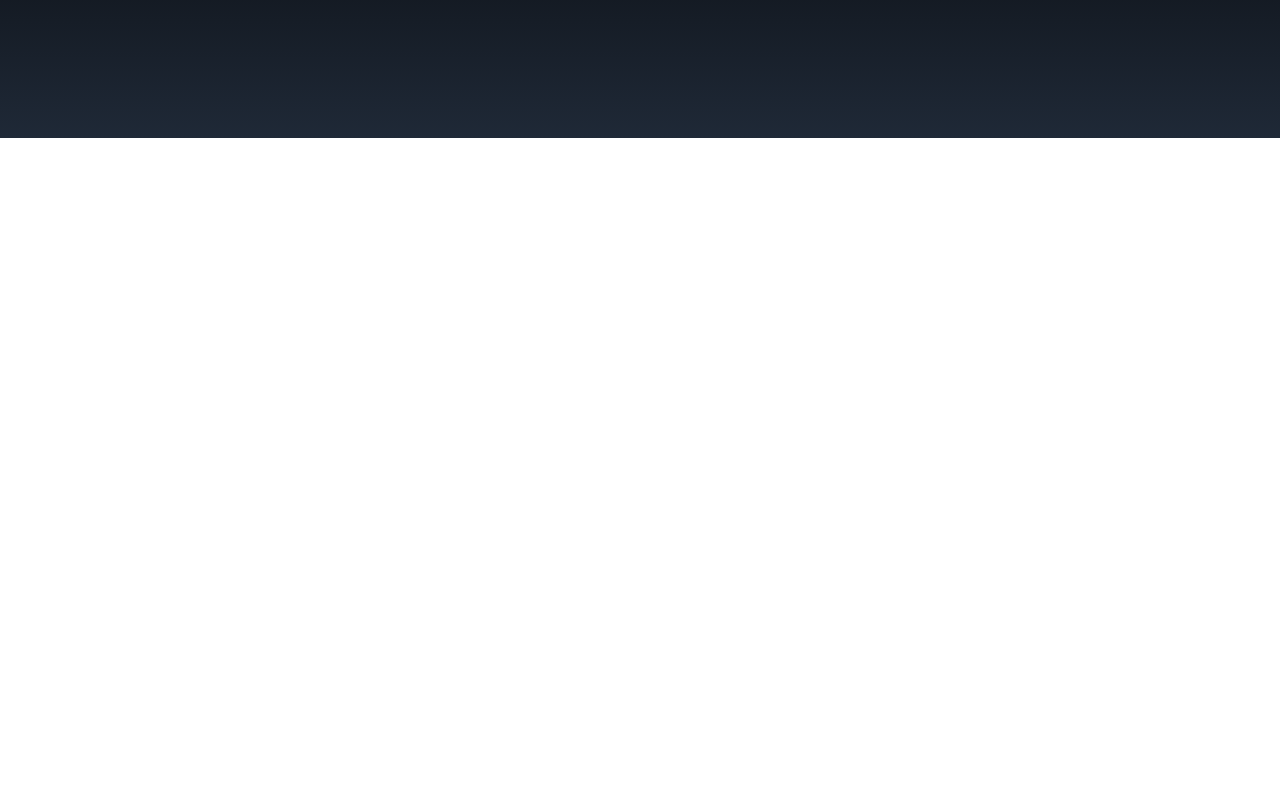
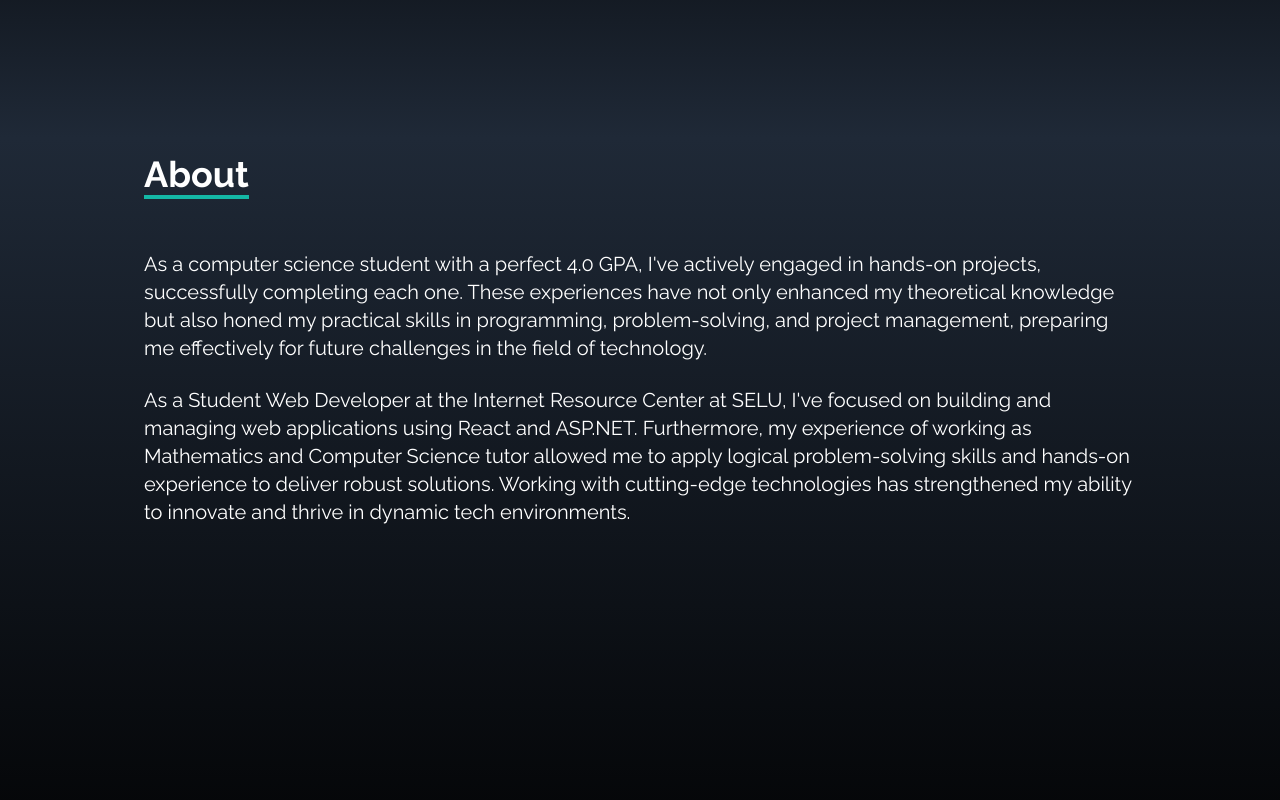
Before and after one commit to niraj0010/niraj-portfolio, a React (Create React App) app: page / in a window 1280 px wide. Shown: the part 662-1462 px from the top of the page. Before the commit the page ends 800 px from the top, so only its background shows below. Built offline with nearby package versions, Linux system fonts and the light colour scheme.

Commit message:
Added About me and enhanced the Home Page

```diff
--- a/src/App.js
+++ b/src/App.js
@@ -1,12 +1,15 @@
 import { Home } from "./components/Home";
 import NavBar from "./components/NavBar";
 import SocialLinks from "./components/SocialLinks";
+import About from "./components/About";
 
 function App() {
   return (
    <div>
     <NavBar />
     <Home />
+    <About />
+
 
     <SocialLinks />
 
--- /dev/null
+++ b/src/components/About.jsx
@@ -0,0 +1,30 @@
+import React from 'react'
+
+const About = () => {
+  return (
+    <div name ="about" className="w-full min-h-screen bg-gradient-to-b from-gray-800 to-black text-white">
+    <div className="max-w-screen-lg p-4 mx-auto flex flex-col justify-center w-full h-full">
+        <div className ="pb-4">
+
+            <p className ="text-4xl font-bold inline border-b-4 border-teal-500"> About </p>
+
+                </div>
+
+                <p className="text-xl mt-10">
+            As a computer science student with a perfect 4.0 GPA,
+            I've actively engaged in hands-on projects, successfully completing each one.
+            These experiences have not only enhanced my theoretical knowledge but
+            also honed my practical skills in programming, problem-solving, and project management,
+            preparing me effectively for future challenges in the field of technology.
+            </p>
+            <br />
+            <p className="text-xl">
+            As a Student Web Developer at the Internet Resource Center at SELU, I've focused on building and managing web applications using React and ASP.NET. Furthermore, my experience of working as Mathematics and Computer Science tutor allowed me to apply logical problem-solving skills and hands-on experience to deliver robust solutions. Working with cutting-edge technologies has strengthened my ability to innovate and thrive in dynamic tech environments.
+            </p>
+        </div>
+
+    </div>
+  )
+}
+
+export default About;
--- a/src/components/Home.jsx
+++ b/src/components/Home.jsx
@@ -17,7 +17,7 @@
                 </p>
 
                 <div>
-                <button className ="group text-white w-fit px-6 py-3 my-2 flex items-center rounded-md bg-gradient-to-r from-cyan-500 to-teal-500">
+                <button className ="group text-white w-fit px-6 py-3 my-2 flex items-center rounded-md bg-gradient-to-r from-cyan-500 to-teal-500 hover:scale-105 hover:bg-cyan-600 hover:from-teal-600 hover:to-cyan-600 transition-all duration-300">
                     Projects
                  <span className =" group-hover:rotate-90 duration-300">
                     <RiArrowRightSLine size ={25} className="ml-1" />
@@ -29,7 +29,7 @@
           </div>
           <div>
             <img src = {HeroImage} alt = "profile"
-            className= "rounded -2xl mx-auto  w-2/3 md:w-full"/>
+            className= "rounded -2xl mx-auto  w-2/3 md:w-full transition-transform duration-300 hover:scale-105"/>
           </div>
 
        </div>
--- a/src/components/NavBar.jsx
+++ b/src/components/NavBar.jsx
@@ -35,7 +35,7 @@
         {links.map(({ id, link }) => (
           <li
             key={id}
-            className="px-4 cursor-pointer capitalize font-medium text-gray-500 hover:scale-105 duration-200"
+            className="px-4 cursor-pointer capitalize font-medium text-gray-500 hover:scale-105 duration-200 hover:text-teal-300 hover:shadow-lg"
           >
             {link}
           </li>
@@ -44,7 +44,7 @@
 
       <div
         onClick={() => setNav(!nav)}
-        className="cursor-pointer pr-4 z-10 text-gray 500 md:hidden "
+        className="cursor-pointer pr-4 z-10 text-gray-500 md:hidden "
       >
         {nav ? <FaTimes size={30} /> : <FaBars size={30} />}
       </div>
@@ -54,7 +54,7 @@
           {links.map(({ id, link }) => (
             <li
               key={id}
-              className="px-4 cursor-pointer capitalize py-6 text-4xl "
+              className="px-4 cursor-pointer capitalize py-6 text-4xl hover:scale-105 trasition-200 hover:text-teal-300 hover:shadow-lg"
             >
               {link}
             </li>
```
